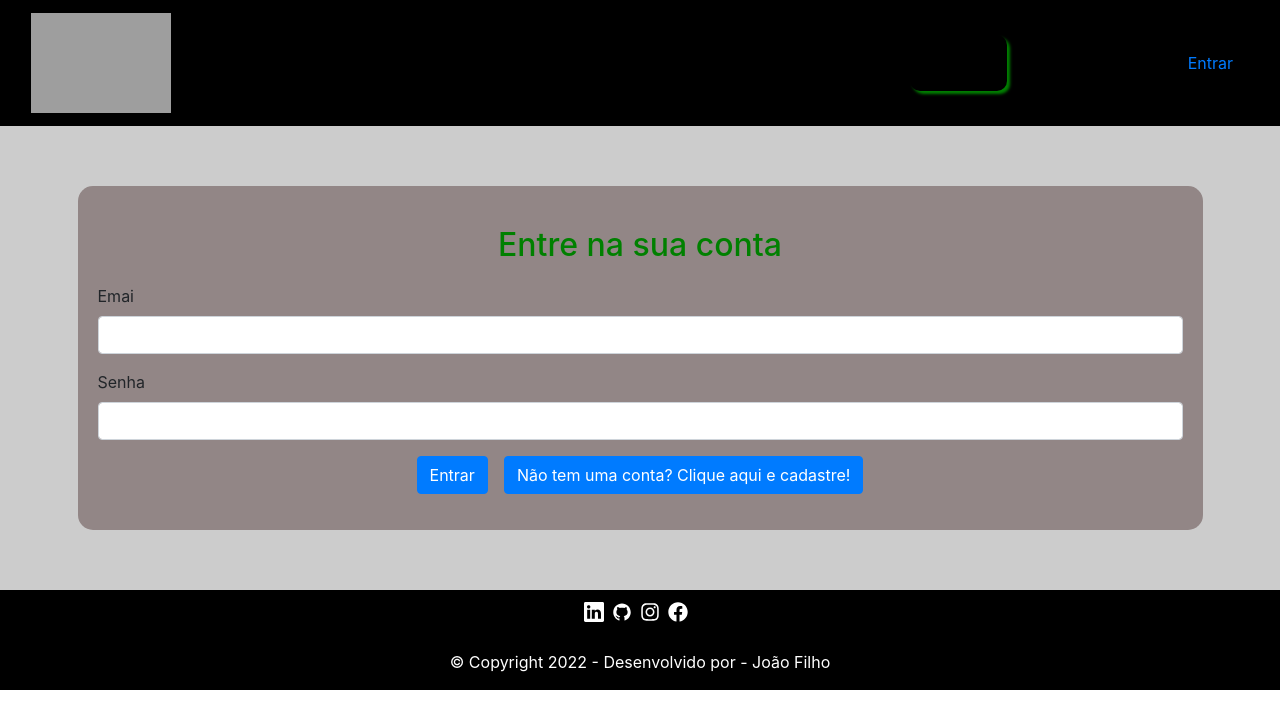
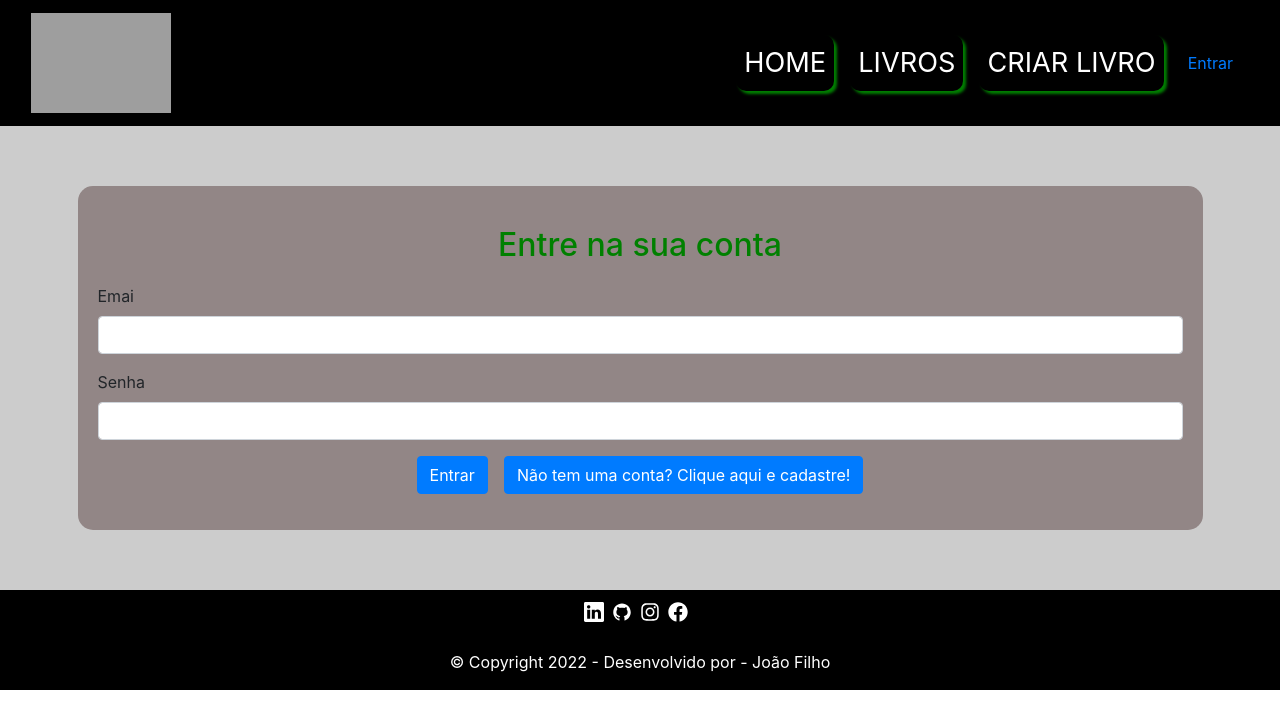
Before and after one commit to ironhack-sao-wdft/react-ironplate, a React (Create React App) app: page /login in a window 1280 px wide. Shown: the top 728 px of the page. Built offline with nearby package versions, Linux system fonts and the light colour scheme; grey boxes are pictures that could not be loaded.

Commit message:
cores links

```diff
--- a/src/assets/styles/index.css
+++ b/src/assets/styles/index.css
@@ -26,8 +26,39 @@
   text-align: center;
   transition: background-color 2s;
   font-size: 1.7rem;
+  color: white;
 }
 #cor-home:hover{
+  background:blue;
+}
+#cor-list{
+  background: black;
+  box-shadow: 3px 3px 3px green;
+  margin: 8px;
+  padding: 8px;
+  border-radius: 10px;
+  text-transform: uppercase;
+  text-align: center;
+  transition: background-color 2s;
+  font-size: 1.7rem;
+  color: white;
+}
+#cor-list:hover{
+  background:blue;
+}
+#cor-criar{
+  background: black;
+  box-shadow: 3px 3px 3px green;
+  margin: 8px;
+  padding: 8px;
+  border-radius: 10px;
+  text-transform: uppercase;
+  text-align: center;
+  transition: background-color 2s;
+  font-size: 1.7rem;
+  color: white;
+}
+#cor-criar:hover{
   background:blue;
 }
 /* estilo galeria de livros */
--- a/src/components/Navbar.js
+++ b/src/components/Navbar.js
@@ -1,6 +1,8 @@
 import { useContext } from "react";
 import Navbar from "react-bootstrap/Navbar";
 import Nav from "react-bootstrap/Nav";
+import { NavLink } from "react-router-dom";
+
 
 import { AuthContext } from "../contexts/authContext";
 
@@ -23,7 +25,7 @@ function Navegador() {
 
         <Navbar.Collapse id="responsive-navbar-nav">
           <Nav>
-            <Nav.Link
+            <NavLink
               className={({ isActive }) =>
                 `nav-link ${isActive ? "active" : ""}`
               }
@@ -31,9 +33,9 @@ function Navegador() {
               id="cor-home"
             >
               Home
-            </Nav.Link>
+            </NavLink>
 
-            <Nav.Link
+            <NavLink
               className={({ isActive }) =>
                 `nav-link ${isActive ? "active" : ""}`
               }
@@ -41,9 +43,9 @@ function Navegador() {
               id="cor-list"
             >
               Livros
-            </Nav.Link>
+            </NavLink>
 
-            <Nav.Link
+            <NavLink
               className={({ isActive }) =>
                 `nav-link ${isActive ? "active" : ""}`
               }
@@ -51,7 +53,7 @@ function Navegador() {
               id="cor-criar"
             >
               Criar Livro
-            </Nav.Link>
+            </NavLink>
           </Nav>
         </Navbar.Collapse>
 
@@ -67,14 +69,14 @@ function Navegador() {
               </button>
             </>
           ) : (
-            <Nav.Link
+            <NavLink
               className={({ isActive }) =>
                 `nav-link ${isActive ? "active" : ""}`
               }
               href="/login"
             >
               Entrar
-            </Nav.Link>
+            </NavLink>
           )}
         </div>
       </div>
```
